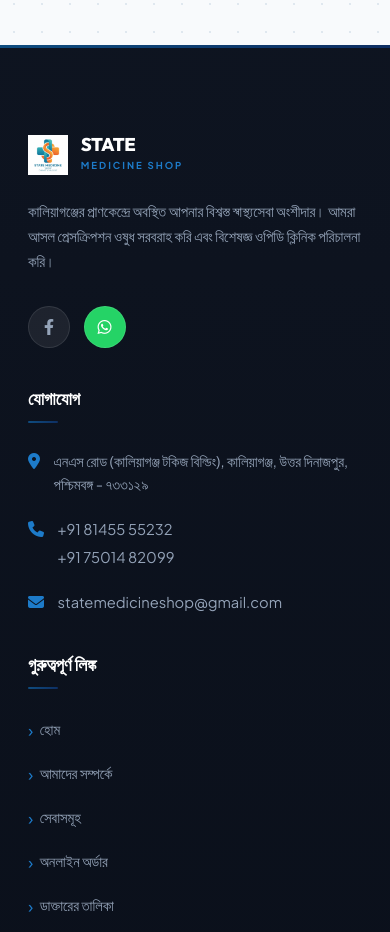
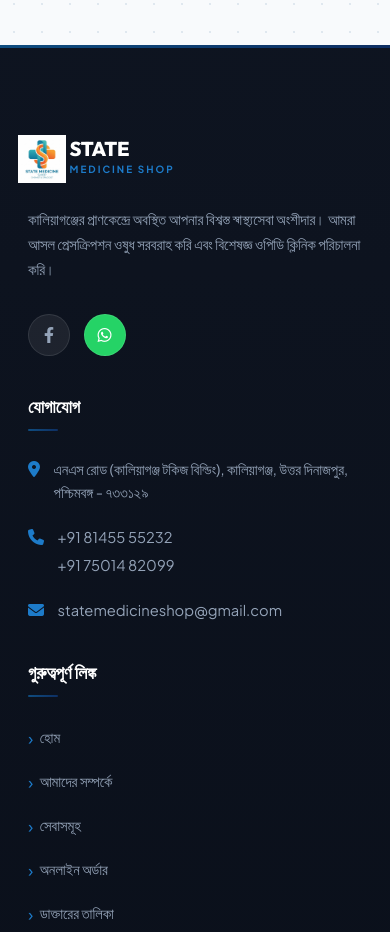
Before and after one commit to shubhadeep29/StateMS, a React (Vite) app: page / in a window 390 px wide. Shown: the part 9560-10492 px from the top of the page. Built offline with nearby package versions, Linux system fonts and the light colour scheme.

Commit message:
Fix footer brand logo sizing and spacing alignment on mobile and desktop

```diff
--- a/src/components/layout/Footer.jsx
+++ b/src/components/layout/Footer.jsx
@@ -26,7 +26,7 @@ export default function Footer() {
             <img
               src={`${import.meta.env.BASE_URL}assets/pharmacy_logo.png`}
               alt="M/S State Medicine Shop Logo"
-              style={{ width: '40px', height: '40px', objectFit: 'contain', marginRight: '0.45rem' }}
+              className="footer-logo-img"
             />
             <div className="logo-text">
               <span className="logo-title">STATE</span>
--- a/src/index.css
+++ b/src/index.css
@@ -1582,8 +1582,23 @@ section>.container {
     margin-bottom: 1.5rem;
 }
 
+.footer-logo-img {
+    width: 48px;
+    height: 48px;
+    object-fit: contain;
+    margin-left: -10px;
+    margin-right: -2px;
+    transition: all 0.3s ease;
+}
+
 .footer-logo .logo-title {
     color: white;
+    font-size: 1.45rem;
+}
+
+.footer-logo .logo-subtitle {
+    color: var(--primary-light);
+    font-size: 0.72rem;
 }
 
 .footer-logo .logo-icon {
@@ -2059,6 +2074,21 @@ section>.container {
 
     .logo-icon {
         font-size: 1.9rem;
+    }
+
+    .footer-logo-img {
+        width: 56px;
+        height: 56px;
+        margin-left: -12px;
+        margin-right: -2px;
+    }
+
+    .footer-logo .logo-title {
+        font-size: 1.35rem;
+    }
+
+    .footer-logo .logo-subtitle {
+        font-size: 0.68rem;
     }
 
     .nav {
@@ -2240,6 +2270,21 @@ section>.container {
         font-size: 0.6rem;
     }
 
+    .footer-logo-img {
+        width: 48px;
+        height: 48px;
+        margin-left: -10px;
+        margin-right: -2px;
+    }
+
+    .footer-logo .logo-title {
+        font-size: 1.25rem;
+    }
+
+    .footer-logo .logo-subtitle {
+        font-size: 0.62rem;
+    }
+
     .header-actions {
         gap: 0.35rem !important;
     }
```
